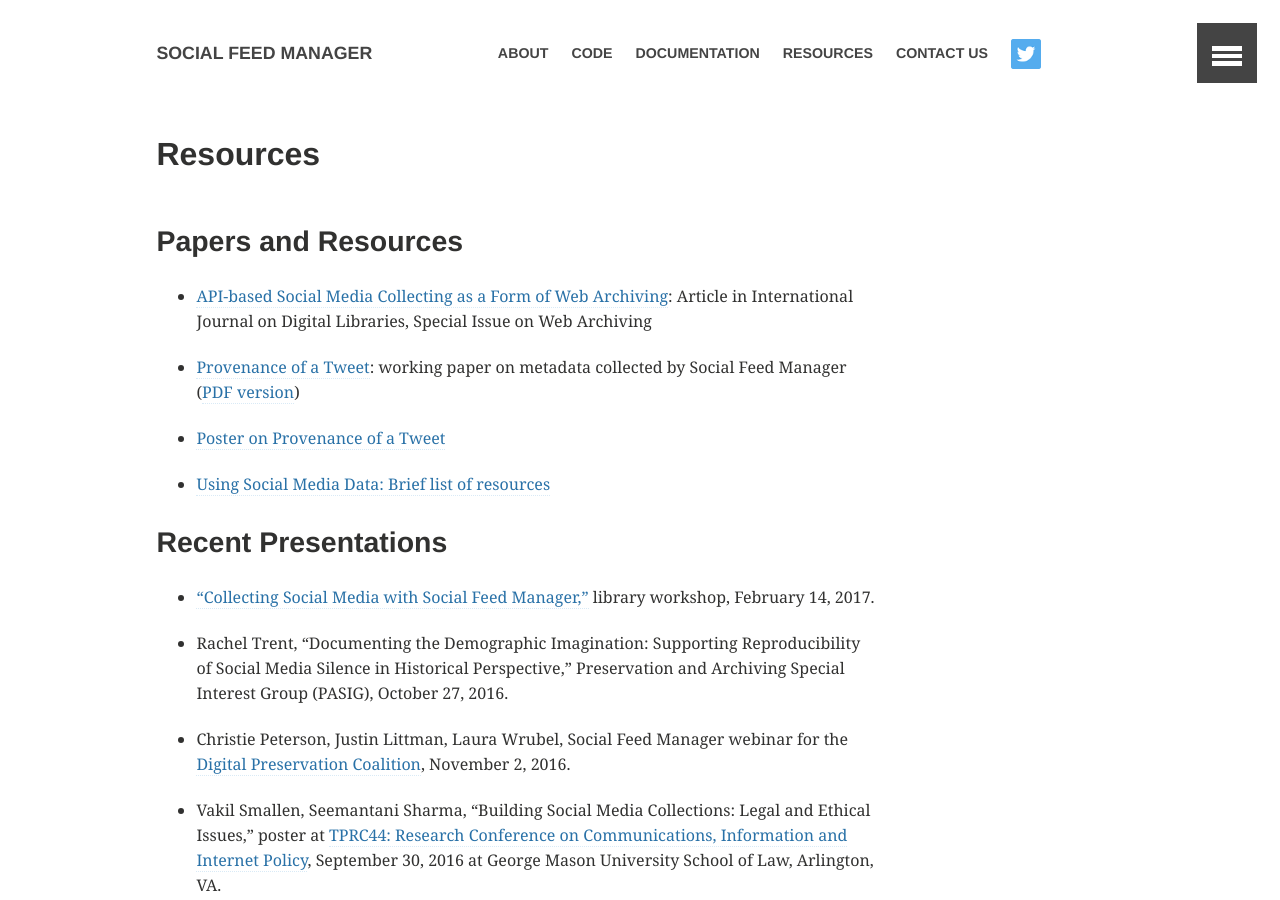
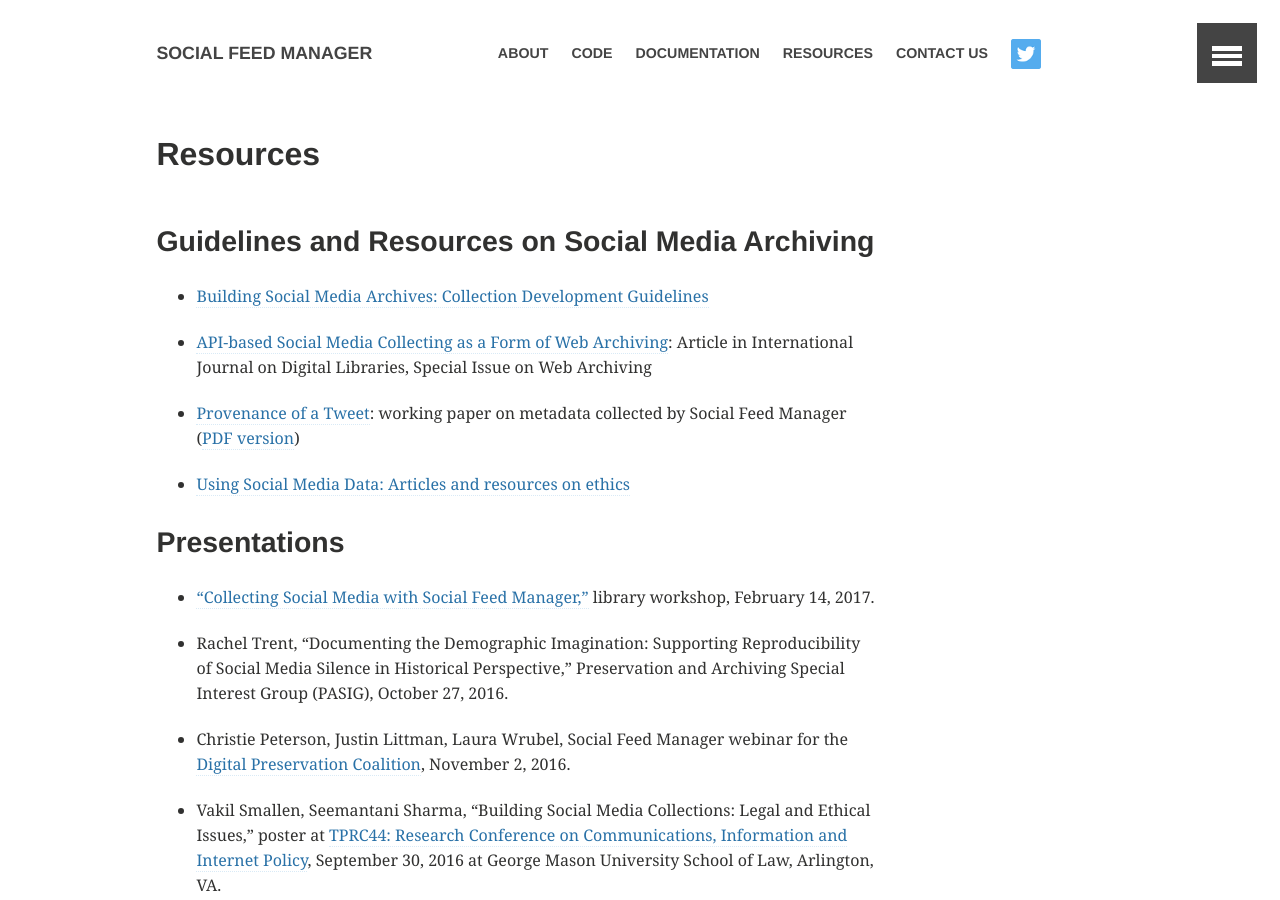
Before and after one commit to gwu-libraries/sfm-ui, a Jekyll site: the page built from resources/index.md, in a window 1280 px wide and 900 px high. Built offline with Jekyll 4.4.1, drawn with Linux system fonts in a browser that asks for light colours; comment, search, counter and statistics services are not loaded.

Commit message:
linking guidelines doc to resources

```diff
--- a/resources/index.md
+++ b/resources/index.md
@@ -10,14 +10,14 @@
 ---
 
 
-Papers and Resources
+Guidelines and Resources on Social Media Archiving
 --------------------
+* [Building Social Media Archives: Collection Development Guidelines]({{ site.github.url }}/resources/guidelines)
 * [API-based Social Media Collecting as a Form of Web Archiving]({{ site.github.url }}/resources/social-media-collecting-IJDL.pdf): Article in International Journal on Digital Libraries, Special Issue on Web Archiving
 * [Provenance of a Tweet](https://scholarspace.library.gwu.edu/files/h128nd689): working paper on metadata collected by Social Feed Manager ([PDF version]({{ site.github.url }}/resources/provenance-of-tweet.pdf))
-* [Poster on Provenance of a Tweet]({{ site.github.url }}/resources/prov-tweet-poster.pdf)
-* [Using Social Media Data: Brief list of resources]({{ site.github.url }}/resources/ethics)
+* [Using Social Media Data: Articles and resources on ethics]({{ site.github.url }}/resources/ethics)
 
-Recent Presentations
+Presentations
 --------------------
 * ["Collecting Social Media with Social Feed Manager,"]({{ site.github.url }}/resources/CollectingSocialMediaData.pdf) library workshop, February 14, 2017.
 * Rachel Trent, "Documenting the Demographic Imagination: Supporting Reproducibility of Social Media Silence in Historical Perspective," Preservation and Archiving Special Interest Group (PASIG), October 27, 2016.
```
Also changed, not shown: resources/coll-dev-guidelines.md (+9 -9 lines).
